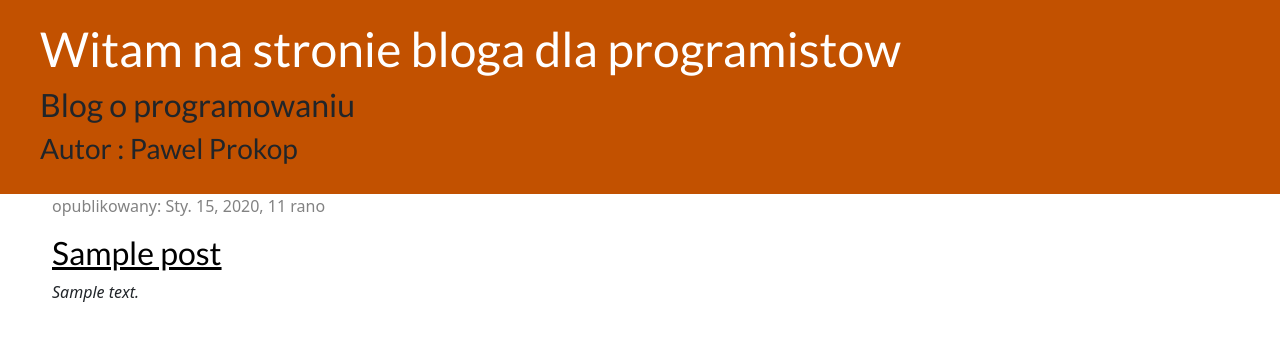
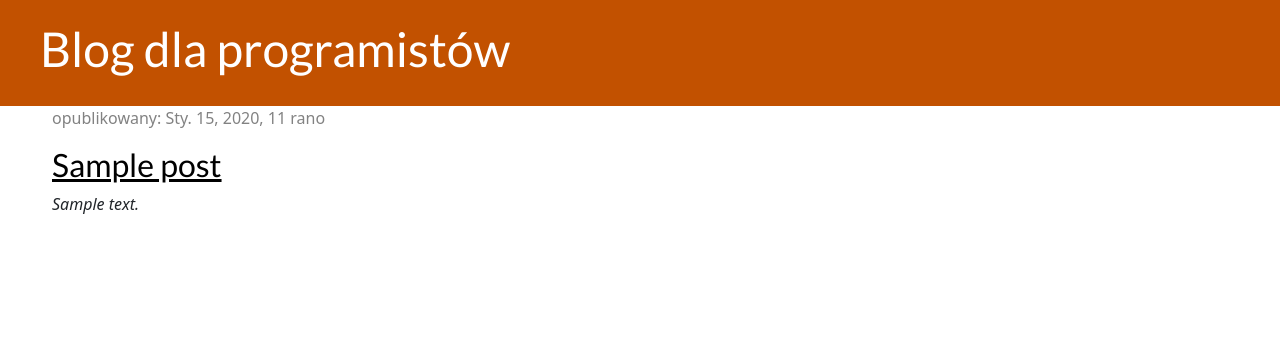
Before and after one commit to pjedruch/djangoblog, a Django app: template blog/templates/blog/post_list.html in a window 1280 px wide. Shown: the top 341 px of the page. Run offline with Django 3.2, Linux system fonts and the light colour scheme; the template is opened without the code that fills it: values that come from a table or form of the project are taken from there, others are empty; tables that the repository leaves empty hold one stand-in row (values such as "Sample post"); parts of the project's set-up code (start-up, migrations or seed data) failed here and were passed over.

Commit message:
dodanie strony bazowej htmla

```diff
--- /dev/null
+++ b/blog/templates/blog/base.html
@@ -0,0 +1,31 @@
+<!DOCTYPE html>
+{% load static %}
+    <html lang="pl">
+        <head>
+             <meta charset="UTF-8">
+             <title>Blog dla programistów</title>
+            <link href="https://cdn.jsdelivr.net/npm/bootstrap@5.3.0-alpha1/dist/css/bootstrap.min.css"
+                  rel="stylesheet" integrity="sha384-GLhlTQ8iRABdZLl6O3oVMWSktQOp6b7In1Zl3/Jr59b6EGGoI1aFkw7cmDA6j6gD"
+                  crossorigin="anonymous">
+            <link href="https://fonts.googleapis.com/css2?family=Lato&display=swap" rel="stylesheet">
+            <link rel="stylesheet" href="{% static 'css/blog.css' %}">
+        </head>
+
+        <body>
+        <div class="page-header">
+            <h1><a href="/">Blog dla programistów</a> </h1>
+        </div>
+        <div class="content container">
+            <div class="row">
+                <div class="col-md-8">
+                    {% block content %}
+                    {% endblock %}
+                </div>
+            </div>
+
+
+        </div>
+
+
+        </body>
+    </html>
--- a/blog/templates/blog/post_list.html
+++ b/blog/templates/blog/post_list.html
@@ -1,44 +1,12 @@
-<!DOCTYPE html>
-{% load static %}
-    <html lang="pl">
-        <head>
-             <meta charset="UTF-8">
-             <title>Blog dla programistów</title>
-            <link href="https://cdn.jsdelivr.net/npm/bootstrap@5.3.0-alpha1/dist/css/bootstrap.min.css"
-                  rel="stylesheet" integrity="sha384-GLhlTQ8iRABdZLl6O3oVMWSktQOp6b7In1Zl3/Jr59b6EGGoI1aFkw7cmDA6j6gD"
-                  crossorigin="anonymous">
-            <link href="https://fonts.googleapis.com/css2?family=Lato&display=swap" rel="stylesheet">
-            <link rel="stylesheet" href="{% static 'css/blog.css' %}">
-        </head>
-
-        <body>
-
-            <div class="page-header">
-                <h1><a href=""> Witam na stronie bloga dla programistow</a></h1>
-                <h2>Blog o programowaniu</h2>
-                <h3>Autor : Pawel Prokop</h3>
-            </div>
-
-        <div class="content container">
-            <div class="row">
+{% extends 'blog/base.html' %}
+{% block content %}
     {% for post in posts %}
-                <div class="col-md-8">
         <div class="post">
             <div class="data">
                 <p>opublikowany: {{ post.publish_date }}</p>
             </div>
-
             <h2><a href="">{{ post.title }}</a> </h2>
             <em>{{ post.text|linebreaksbr }}</em>
         </div>
-                </div>
-                    </div>
-                </div>
             {% endfor %}
-
-
-            <div class="stopka">
-
-            </div>
-        </body>
-    </html>
+{% endblock %}
```
Lines whose indentation alone changed are shown as unchanged.
